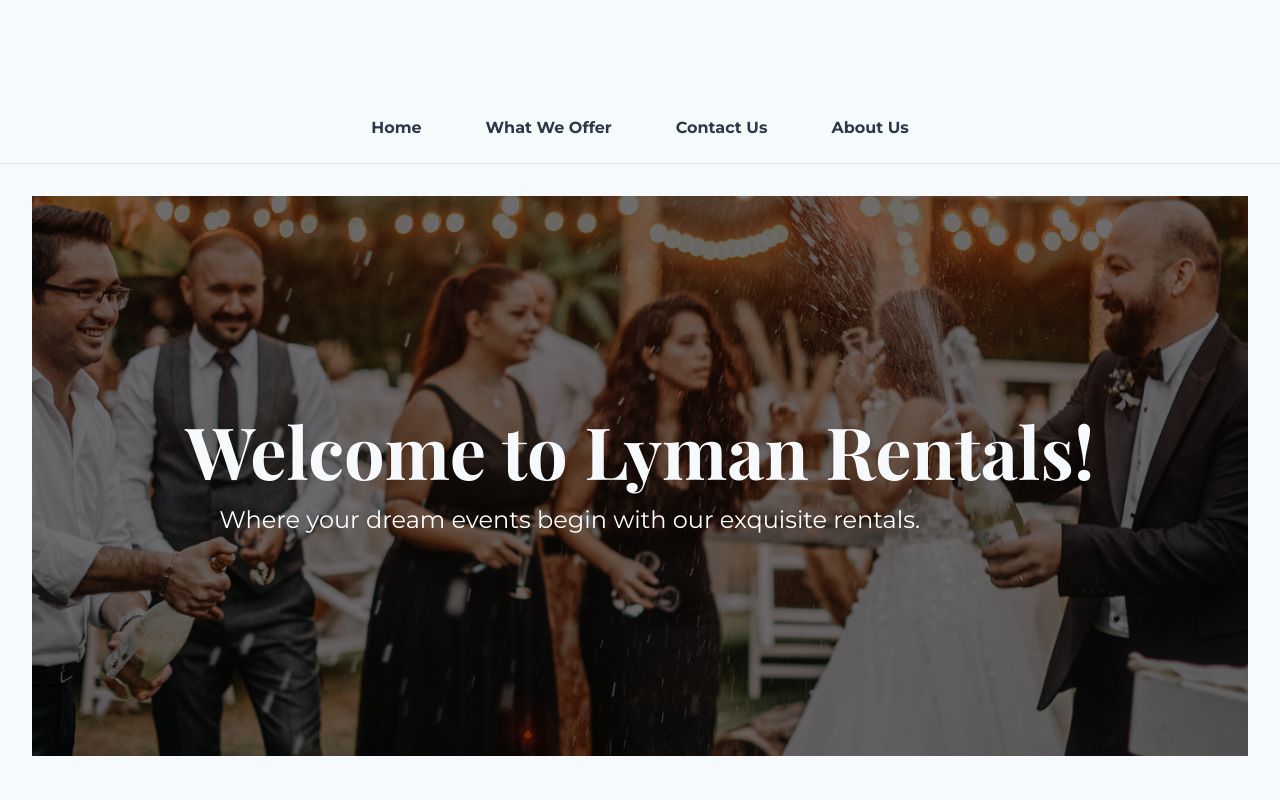
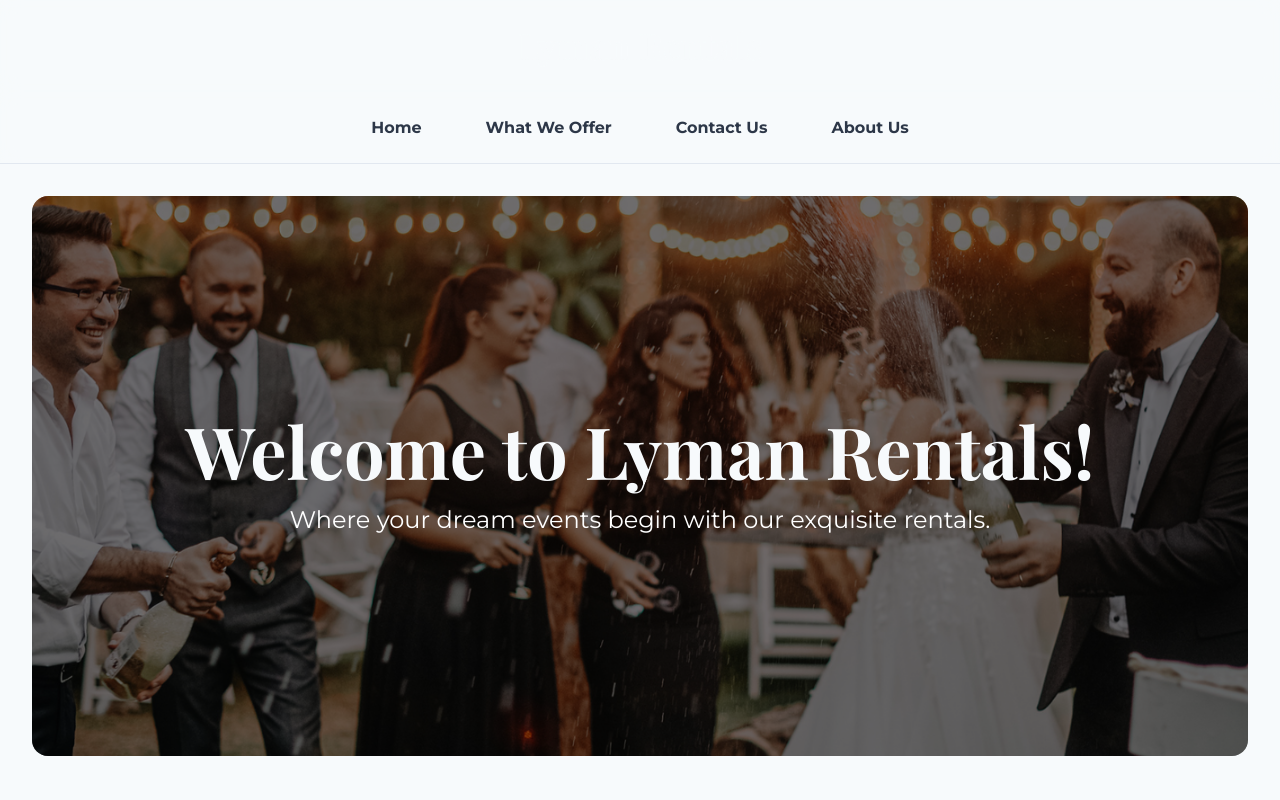
Before and after one commit to BraedenLyman/LymanRentals, a React (Create React App) app: page / in a window 1280 px wide. Shown: the top 800 px of the page. Built offline with nearby package versions, Linux system fonts and the light colour scheme; the HTML template or start-up script is replaced by a standard one.

Commit message:
updated welcome image to have radius

```diff
--- a/src/pages/home.js
+++ b/src/pages/home.js
@@ -17,6 +17,8 @@ function Home() {
         justifyContent="center"
         color="white"
         textAlign="center"
+        borderRadius="2xl"
+        overflow="hidden"
       >
         <Box
           position="absolute"
@@ -27,10 +29,10 @@ function Home() {
           bg="rgba(0,0,0,0.5)"
         />
         <Box position="relative" zIndex={1} px={4}>
-          <Heading as="h1" size="4xl" color="brand.100" textAlign="center" fontFamily="Playfair Display">
+          <Heading as="h1" size="4xl" color="brand.100" textAlign="center">
               Welcome to Lyman Rentals!
           </Heading>
-          <Text fontSize={{ base: "xl", md: "2xl" }} textAlign="center" mt={4} maxW="container.md">
+          <Text fontSize={{ base: "xl", md: "2xl" }} textAlign="center" mt={4} >
               Where your dream events begin with our exquisite rentals.
           </Text>
         </Box>
```
